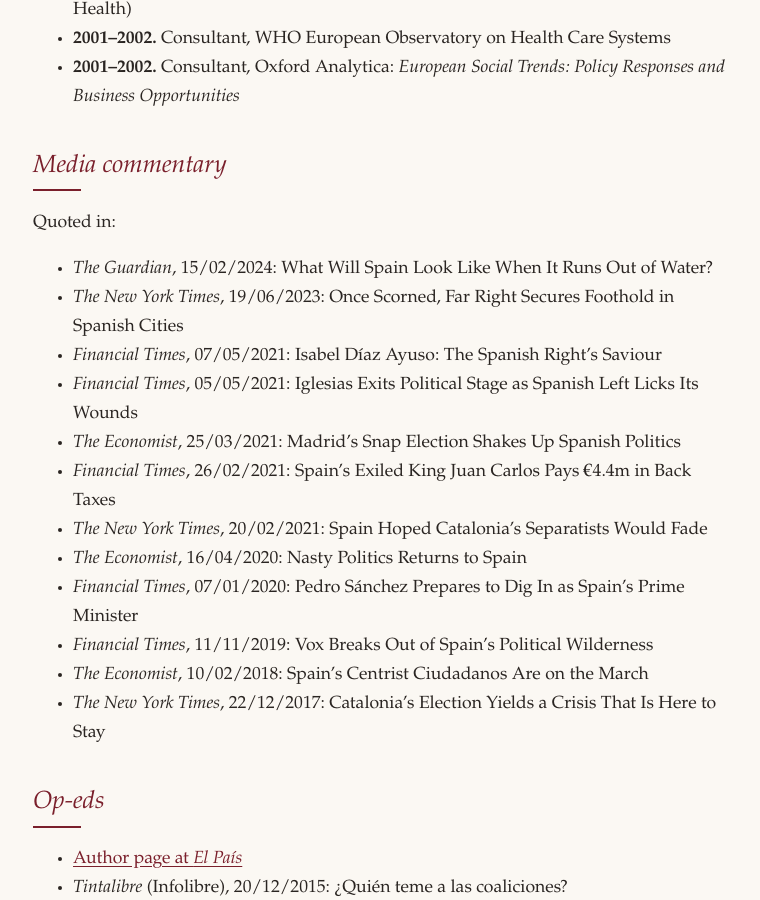
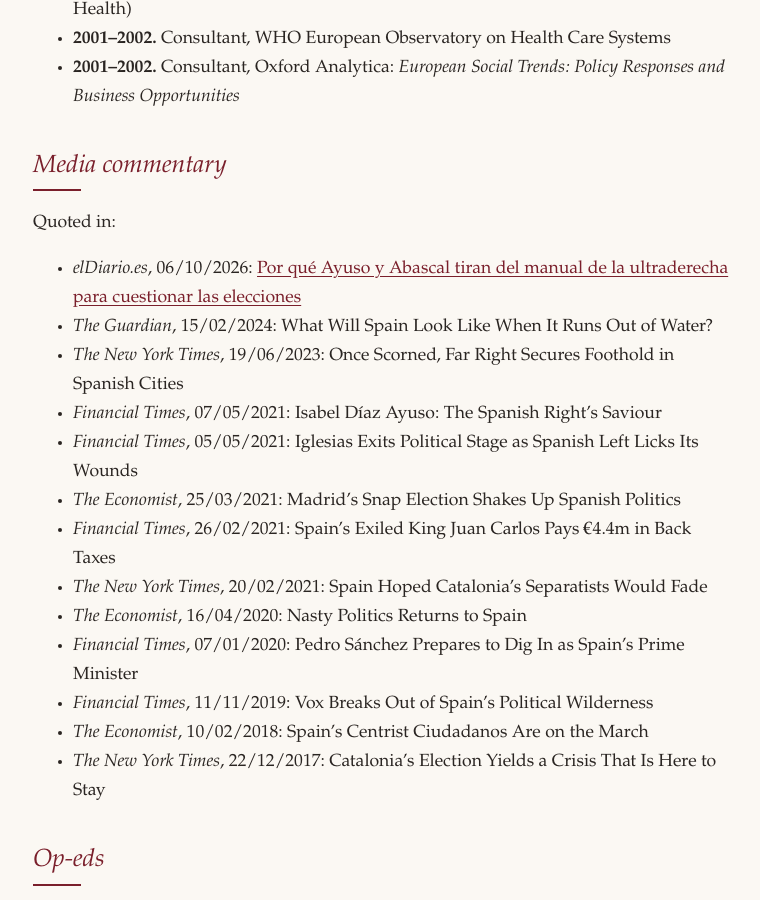
Before and after one commit to sandraleonalfonso/Sandra-Leon, a Jekyll site: the page built from engagement.md, in a window 1280 px wide and 900 px high, scrolled down 1031 px. Shown: the whole window, without its empty margins (259-1019 px from the left). Built offline with Jekyll 4.4.1, drawn with Linux system fonts in a browser that asks for light colours.

Commit message:
Add October 2026 elDiario.es quote to media commentary
Co-Authored-By: Claude Opus 5.5 (1M context) <noreply@anthropic.com>
Claude-Session: https://claude.ai/code/session_01Csi1G9zYbePJE1osHYZ3KG

```diff
--- a/engagement.md
+++ b/engagement.md
@@ -32,6 +32,7 @@ description: "Sandra León's public engagement: advisory roles, policy advice, m
 
 Quoted in:
 
+- *elDiario.es*, 06/10/2026: [Por qué Ayuso y Abascal tiran del manual de la ultraderecha para cuestionar las elecciones](https://www.eldiario.es/internacional/ayuso-abascal-tiran-manual-ultraderecha-cuestionar-elecciones_1_13567145.html)
 - *The Guardian*, 15/02/2024: What Will Spain Look Like When It Runs Out of Water?
 - *The New York Times*, 19/06/2023: Once Scorned, Far Right Secures Foothold in Spanish Cities
 - *Financial Times*, 07/05/2021: Isabel Díaz Ayuso: The Spanish Right's Saviour
```
